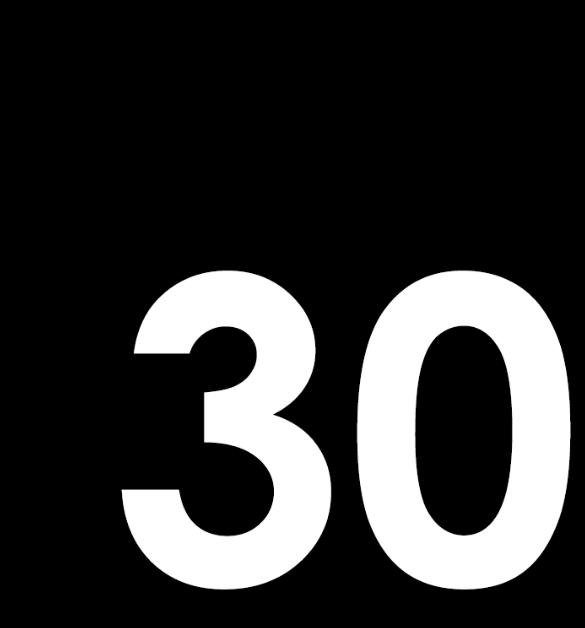
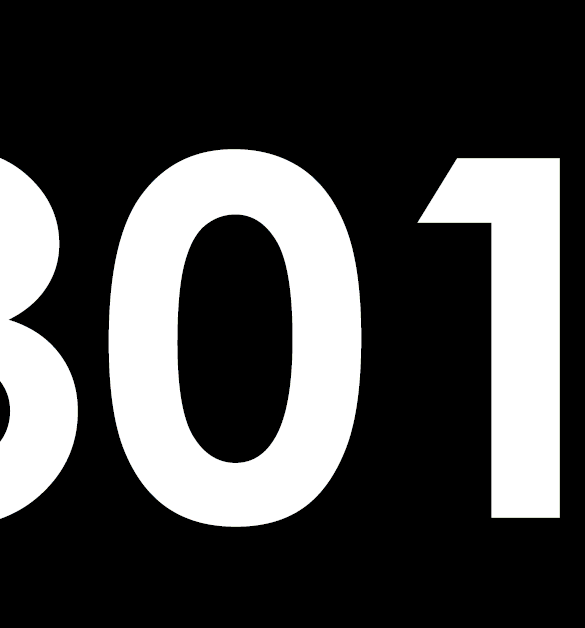
Before and after one commit to om4rq/qbr, a plain HTML site: page index.html in a window 390 px wide. Shown: the top 628 px of the page, 585 px wide, since content can reach past the window. Drawn offline with Linux system fonts and the light colour scheme.

Commit message:
mobile friendly attempt 01

```diff
--- a/index.html
+++ b/index.html
@@ -13,10 +13,11 @@
         }
 
         img {
-            display: block;
-            margin-left: auto;
-            margin-right: auto;
-            height: 100vh;
+            position: fixed;
+            top: 40%;
+            left: 50%;
+            /* bring your own prefixes */
+            transform: translate(-50%, -50%);
 
         }
 
```
